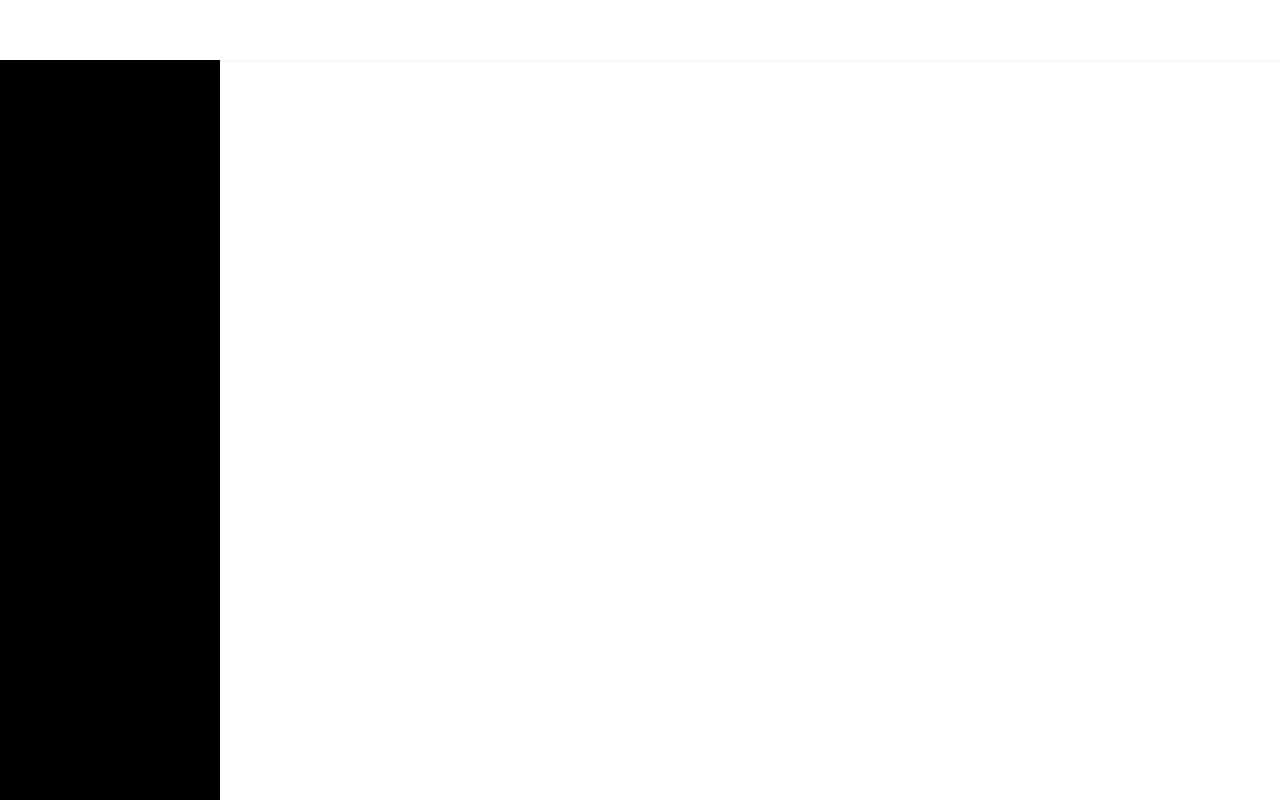
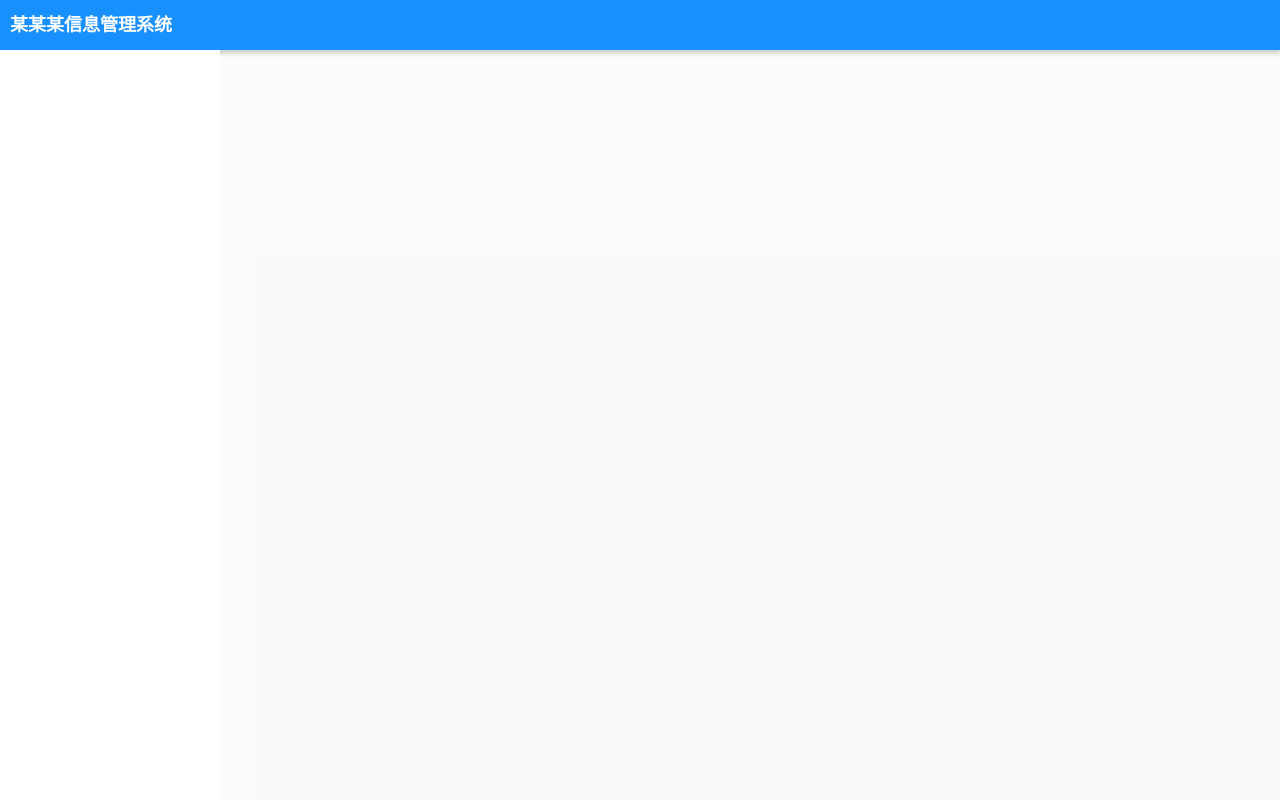
Before and after one commit to MRLIYAN/vue-system-template, a Vue app: page /layout in a window 1280 px wide. Built offline with nearby package versions, Linux system fonts and the light colour scheme.

Commit message:
删除没用信息

```diff
--- a/src/router/index.js
+++ b/src/router/index.js
@@ -7,7 +7,7 @@ Vue.use(VueRouter)
   {
     path: '/',
     beforeEnter: (to, from, next) => {
-      let status = sessionStorage.getItem("login");
+      let status = localStorage.getItem("login");
       status == 'y' ? next('/layout') : next('/login');
     }
   },
@@ -16,7 +16,7 @@ Vue.use(VueRouter)
     name:'login',
     component:()=>import('@/views/login'),
     beforeEnter: (to, from, next) => {
-      let status = sessionStorage.getItem("login");
+      let status = localStorage.getItem("login");
       status == 'y' ? next('/layout') : next();
     }
   },
@@ -39,7 +39,7 @@ const router = new VueRouter({
 })
 
 router.beforeEach((to, from, next) => {
-  if (to.matched.length ===0) {//如果未匹配到路由
+  if (to.matched.length === 0) {//如果未匹配到路由
     from.name ? next({ name:from.name}) : next('/404'); //如果上级也未匹配到路由则跳转登录页面，如果上级能匹配到则转上级路由
   } else {
     next(); //如果匹配到正确跳转
--- a/src/views/layout/index.vue
+++ b/src/views/layout/index.vue
@@ -1,7 +1,13 @@
 <template>
    <div class="layout-ctain">
        <div class="top">
+           <div class="top-left">
+               <img class="logo" src="" alt="">
+               <h1 class="name">某某某信息管理系统</h1>
+           </div>
+           <div class="top-right">
 
+           </div>
        </div>
        <div class="bottom">
            <div class="left-nav">
@@ -21,31 +27,60 @@ export default {
 </script>
 
 <style lang="scss" scoped>
+$color:#fff;
 .layout-ctain{
     width:100%;
     height:100%;
     overflow: hidden;
     .top{
         width:100%;
-        height:60px;
-        line-height: 60px;
-        background:#fff;
-        box-shadow:0px 1px 3px 0px rgba(240,240,240);
+        height:50px;
+        line-height: 50px;
+        background:$color;
+        box-shadow:0px 2px 5px 1px rgba(180,180,180);
+        background: #1890ff;
     }
     .bottom{
         width:100%;
-        height:calc(100% - 60px);
+        height:calc(100% - 50px);
     }
     .left-nav{
         width:220px;
         height: 100%;
         float: left;
-        background: #000;
+        background: $color;
     }
     .right-cont{
         width:calc(100% - 220px);
         height: 100%;
         float: right;
+        background: rgba(240,240,240,0.3);
+    }
+
+
+    .top-left,.top-right{
+        width: auto;
+        height: 100%;
+        display: flex;
+    }
+    .top-left{
+        float: left;
+        justify-content: flex-start;
+        padding-left: 10px;
+    }
+    .top-right{
+        float: right;
+        justify-content: flex-end;
+        padding-right: 10px;
+    }
+    .name{
+        font-size: 18px;
+        font-weight: bold;
+        color:$color;
+    }
+    .logo{
+        display: inline-block;
+        height: 50px;
     }
 }
 </style>
--- a/src/views/login/index.vue
+++ b/src/views/login/index.vue
@@ -39,7 +39,7 @@ export default {
    },
    methods: {
       login(){
-         sessionStorage.setItem("login",'y');
+         localStorage.setItem("login",'y');
          this.$router.push({
             path:'/layout',
          })
```
